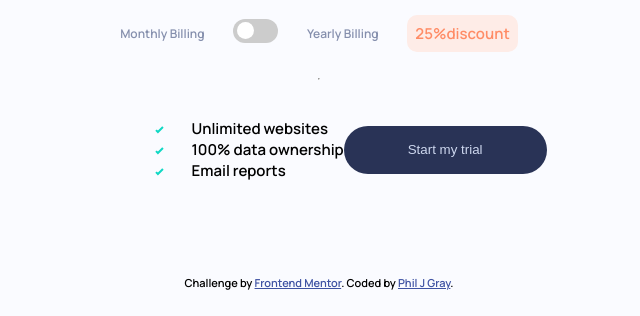
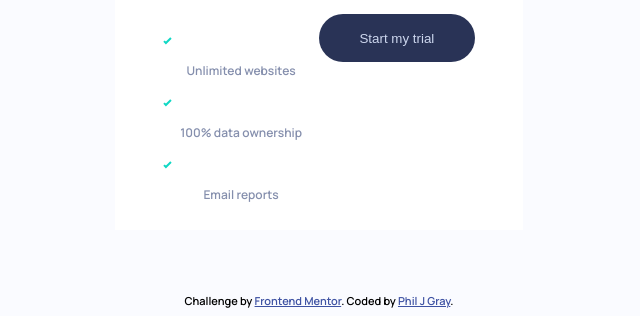
Before and after one commit to PhilJG/interactive-pricing-component, a plain HTML site: page index.html in a window 1280 px wide. Shown: the part 600-916 px from the top of the page, without its empty margins (321-961 px from the left). Drawn offline with Linux system fonts and the light colour scheme.

Commit message:
revised ui 2

```diff
--- a/index.html
+++ b/index.html
@@ -40,7 +40,7 @@
        <br>
         No credit card required.</p>
       </header>
-      <main>
+      <div class="card" >
       <section class="pageviews__section">
         <p class="bold"><div class="pageviews"></div> Pageviews</p>
       </section>
@@ -70,19 +70,26 @@
         <div class="discount hidden">25%<div class="discount--txt">discount</div></div>
         </span>
         </section>
-        <hr />
-        <section class="cta">
-        <ul>
+     <ul>
           <li><img src="images/icon-check.svg" class="check-icon" alt="">
-          Unlimited websites</li>
-          <li><img src="images/icon-check.svg" class="check-icon" alt="">
-          100% data ownership</li>
-          <li><img src="images/icon-check.svg" class="check-icon" alt="">
-          Email reports</li>
+          <p>
+          Unlimited websites
+          </p>
+          </li>
+          <li>
+          <img src="images/icon-check.svg" class="check-icon" alt="">
+          </li>
+              <p>
+          100% data ownership
+          </p>
+          <li><img src="images/icon-check.svg" class="check-icon" alt=""><p>
+          Email reports
+          </p>
+          </li>
         </ul>
+
         <button>Start my trial</button>
-        </section>
-      </main>
+      </div>
     </div>
 
     <div class="attribution">
--- a/script.js
+++ b/script.js
@@ -31,15 +31,15 @@ slider.oninput = function () {
   pageViews.textContent = sliderValue;
 
   if (sliderValue <= 49) {
-    toggle.checked ? (price = 6) : (price = 8);
+    toggle.checked ? (price = 6.0) : (price = 8.0);
   } else if (sliderValue >= 50 && sliderValue <= 99) {
-    toggle.checked ? (price = 9) : (price = 12);
+    toggle.checked ? (price = 9.0) : (price = 12.0);
   } else if (sliderValue >= 100 && sliderValue <= 499) {
-    toggle.checked ? (price = 12) : (price = 16);
+    toggle.checked ? (price = 12.0) : (price = 16.0);
   } else if (sliderValue >= 500 && sliderValue <= 999) {
-    toggle.checked ? (price = 18) : (price = 24);
+    toggle.checked ? (price = 18.0) : (price = 24.0);
   } else if (sliderValue >= 1000) {
-    toggle.checked ? (price = 27) : (price = 36);
+    toggle.checked ? (price = 27.0) : (price = 36.0);
   }
   console.log(price);
   pricing.textContent = price;
--- a/style.css
+++ b/style.css
@@ -62,11 +62,11 @@ header {
   align-items: center;
 }
 
-main {
-  background-color: var(--white);
+.card {
+  background-color: white;
   padding: 0 3rem;
-  display: flex;
-  flex-direction: column;
+  display: grid;
+  grid-template-areas: "views" "slider" "price" "billing" "list" "btn";
 }
 
 section {
@@ -89,7 +89,8 @@ ul {
   flex-direction: column;
   align-content: center;
   justify-content: center;
-  padding-left: none;
+  padding-left: 0;
+  grid-area: list;
 }
 
 li {
@@ -100,9 +101,9 @@ button {
   background-color: var(--dark-desaturated-blue);
   color: var(--light-grayish-blue);
   border: none;
-  padding: 1rem 4rem;
   border-radius: 30px;
   height: 3rem;
+  grid-area: btn;
 }
 .hidden {
   display: none;
@@ -115,18 +116,21 @@ button {
   justify-content: center;
   font-size: 0.75rem;
   color: var(--grayish-blue);
+  grid-area: views;
 }
 
 .pricing__section {
   display: flex;
   align-items: center;
   justify-content: center;
+  grid-area: price;
 }
 
 .billing__section {
   display: flex;
   justify-content: space-evenly;
   align-items: center;
+  grid-area: billing;
 }
 
 .discount {
@@ -143,7 +147,7 @@ button {
 
 /* Toggles */
 .slidecontainer {
-  width: 100%; /* Width of the outside container */
+  grid-area: slider;
 }
 
 /* The slider itself */
@@ -261,16 +265,18 @@ input:checked + .switch:before {
 .discount--txt {
   display: none;
 }
-.check-icon {
-  padding-inline: 1.5rem;
-}
 
-.cta {
+/* .cta {
   display: flex;
   flex-direction: column;
-}
+} */
 
 @media screen and (min-width: 800px) {
+  .card {
+    grid-template-areas: "views price" "slider slider" "billing billing" "list btn";
+    grid-template-columns: 50% 50%;
+  }
+
   .container {
     display: flex;
     justify-content: center;
@@ -293,9 +299,9 @@ input:checked + .switch:before {
     display: block;
   }
 
-  .cta {
+  /* .cta {
     flex-direction: row;
     justify-content: space-between;
     align-items: center;
-  }
+  } */
 }
```
